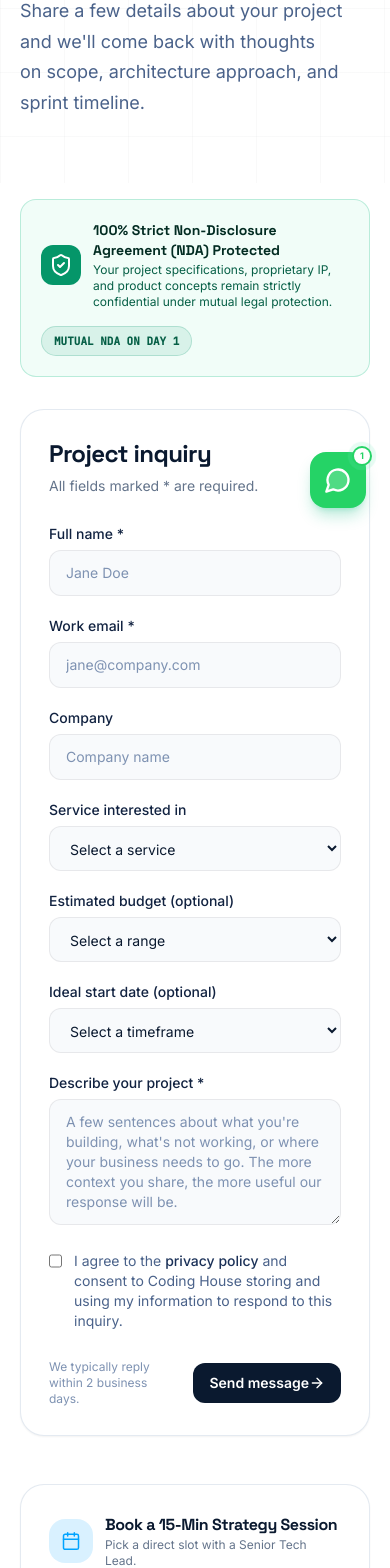
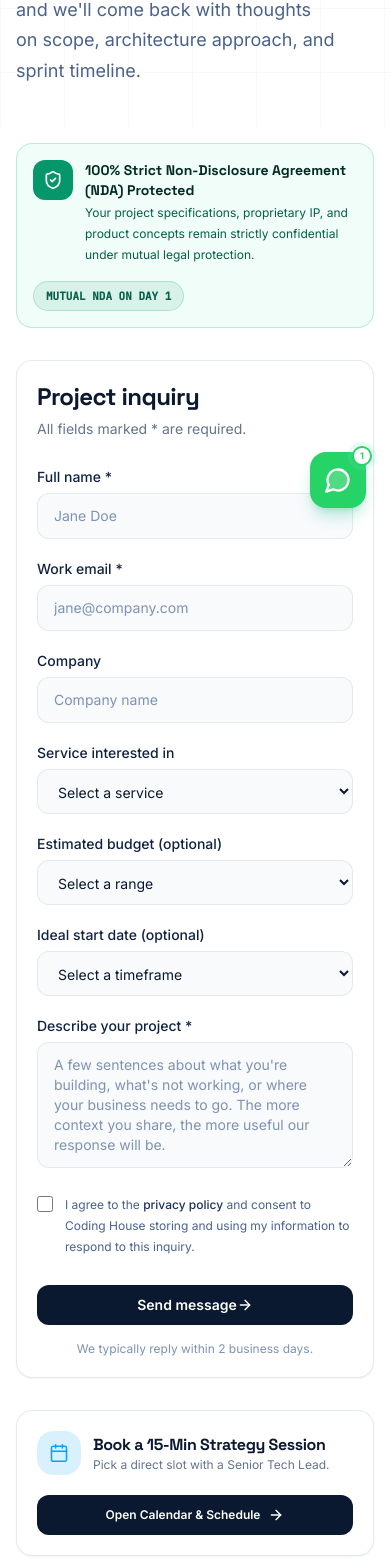
Before and after one commit to Naynesh-Patel/coding-house, a React (Vite) app: page /contact in a window 390 px wide. Shown: the part 312-1880 px from the top of the page. Built offline with nearby package versions, Linux system fonts and the light colour scheme.

Commit message:
fix(mobile): resolve horizontal overflow and align all card boxes uniformly on mobile

```diff
--- a/src/components/layout/Footer.tsx
+++ b/src/components/layout/Footer.tsx
@@ -94,23 +94,23 @@ export function Footer() {
         </div>
 
         {/* Accreditation Trust Strip */}
-        <div className="mt-12 pt-8 border-t border-white/8 flex flex-wrap items-center justify-between gap-4 text-xs text-slate-400">
-          <div className="flex flex-wrap items-center gap-4 sm:gap-8">
-            <span className="flex items-center gap-1.5 text-slate-300">
-              <span className="h-2 w-2 rounded-full bg-[#00A3FF]" />
-              <strong>Clutch:</strong> 4.9/5 Rating (120+ Reviews)
+        <div className="mt-12 pt-8 border-t border-white/8 flex flex-col md:flex-row items-start md:items-center justify-between gap-5 text-xs text-slate-400">
+          <div className="flex flex-wrap items-center gap-x-6 gap-y-2.5">
+            <span className="inline-flex items-center gap-1.5 text-slate-300">
+              <span className="h-2 w-2 shrink-0 rounded-full bg-[#00A3FF]" />
+              <span><strong>Clutch:</strong> 4.9/5 Rating (120+ Reviews)</span>
             </span>
-            <span className="flex items-center gap-1.5 text-slate-300">
-              <span className="h-2 w-2 rounded-full bg-[#FF6400]" />
-              <strong>Security:</strong> ISO 27001 & ISO 9001 Certified
+            <span className="inline-flex items-center gap-1.5 text-slate-300">
+              <span className="h-2 w-2 shrink-0 rounded-full bg-[#FF6400]" />
+              <span><strong>Security:</strong> ISO 27001 & ISO 9001 Certified</span>
             </span>
-            <span className="flex items-center gap-1.5 text-slate-300">
-              <span className="h-2 w-2 rounded-full bg-amber-400" />
-              <strong>Cloud:</strong> AWS Select Tier Partner
+            <span className="inline-flex items-center gap-1.5 text-slate-300">
+              <span className="h-2 w-2 shrink-0 rounded-full bg-amber-400" />
+              <span><strong>Cloud:</strong> AWS Select Tier Partner</span>
             </span>
           </div>
 
-          <div className="flex items-center gap-5">
+          <div className="flex items-center gap-5 pt-1 md:pt-0">
             <Link to="/privacy-policy" className="text-xs text-slate-400 hover:text-white transition-colors">
               Privacy Policy
             </Link>
--- a/src/components/layout/Layout.tsx
+++ b/src/components/layout/Layout.tsx
@@ -22,7 +22,7 @@ export function Layout() {
   }, [pathname, hash]);
 
   return (
-    <div className="flex min-h-screen flex-col">
+    <div className="flex min-h-screen flex-col w-full max-w-[100vw] overflow-x-hidden">
       <Navbar />
       <PageTransition>
         <Outlet />
--- a/src/components/ui/Motion.tsx
+++ b/src/components/ui/Motion.tsx
@@ -8,6 +8,7 @@ export function PageTransition({ children }: { children: ReactNode }) {
       initial={{ opacity: 0, y: 6 }}
       animate={{ opacity: 1, y: 0 }}
       transition={{ duration: 0.4, ease: [0.22, 1, 0.36, 1] }}
+      className="w-full flex-1 overflow-x-hidden"
     >
       {children}
     </motion.main>
@@ -31,7 +32,7 @@ export function Reveal({
       whileInView={{ opacity: 1, y: 0 }}
       viewport={{ once: true, margin: '-60px' }}
       transition={{ duration: 0.55, delay, ease: [0.22, 1, 0.36, 1] }}
-      className={className}
+      className={`w-full ${className}`}
     >
       {children}
     </motion.div>
--- a/src/components/ui/PageHero.tsx
+++ b/src/components/ui/PageHero.tsx
@@ -23,7 +23,7 @@ export function PageHero({
 }) {
   return (
     <section
-      className={`relative overflow-hidden pt-32 pb-16 sm:pt-40 sm:pb-20 ${
+      className={`relative overflow-hidden pt-24 pb-10 sm:pt-36 sm:pb-16 ${
         dark ? 'bg-ink-950 text-paper-50' : 'bg-paper-50'
       }`}
     >
--- a/src/index.css
+++ b/src/index.css
@@ -14,11 +14,21 @@
     -webkit-font-smoothing: antialiased;
     -moz-osx-font-smoothing: grayscale;
     text-rendering: optimizeLegibility;
+    overflow-x: hidden;
+    max-width: 100vw;
   }
 
   body {
     @apply bg-paper-50 text-ink-900 font-sans antialiased;
     font-feature-settings: 'cv11', 'ss01';
+    overflow-x: hidden;
+    max-width: 100vw;
+    width: 100%;
+  }
+
+  #root {
+    overflow-x: hidden;
+    width: 100%;
   }
 
   ::selection {
@@ -62,7 +72,7 @@
 @layer components {
   /* Layout */
   .container-page {
-    @apply mx-auto w-full max-w-7xl px-5 sm:px-8 md:px-10;
+    @apply mx-auto w-full max-w-7xl px-4 sm:px-6 md:px-8 lg:px-10;
   }
 
   /* Eyebrow label */
--- a/src/pages/Contact.tsx
+++ b/src/pages/Contact.tsx
@@ -82,31 +82,31 @@ export default function ContactPage() {
       <Section className="pt-4 sm:pt-8">
         <Container>
           {/* 100% Strict NDA Protection Banner */}
-          <div className="mb-8 flex flex-col sm:flex-row items-start sm:items-center justify-between gap-4 rounded-2xl border border-emerald-500/25 bg-emerald-50/70 p-5 text-emerald-950">
-            <div className="flex items-center gap-3">
+          <div className="mb-8 flex flex-col sm:flex-row items-start sm:items-center justify-between gap-4 rounded-2xl border border-emerald-500/25 bg-emerald-50/70 p-4 sm:p-5 text-emerald-950 w-full">
+            <div className="flex items-start sm:items-center gap-3 min-w-0">
               <div className="flex h-10 w-10 shrink-0 items-center justify-center rounded-xl bg-emerald-600 text-white">
-                <ShieldCheck className="h-6 w-6" />
+                <ShieldCheck className="h-5 w-5 sm:h-6 sm:w-6" />
               </div>
-              <div>
+              <div className="min-w-0">
                 <p className="font-display text-sm font-bold text-emerald-950">
                   100% Strict Non-Disclosure Agreement (NDA) Protected
                 </p>
-                <p className="text-xs text-emerald-800 mt-0.5">
+                <p className="text-xs text-emerald-800 mt-0.5 leading-relaxed">
                   Your project specifications, proprietary IP, and product concepts remain strictly confidential under mutual legal protection.
                 </p>
               </div>
             </div>
-            <span className="inline-flex items-center rounded-full bg-emerald-600/10 px-3 py-1 text-2xs font-mono font-bold uppercase text-emerald-800 border border-emerald-600/20 shrink-0">
+            <span className="inline-flex items-center rounded-full bg-emerald-600/10 px-3 py-1 text-2xs font-mono font-bold uppercase text-emerald-800 border border-emerald-600/20 shrink-0 self-start sm:self-auto">
               Mutual NDA on Day 1
             </span>
           </div>
 
-          <div className="grid gap-12 lg:grid-cols-12">
+          <div className="grid gap-8 lg:gap-12 lg:grid-cols-12 w-full">
             {/* Form column */}
-            <div className="lg:col-span-7">
+            <div className="w-full lg:col-span-7">
               <Reveal>
                 {submitted ? (
-                  <div className="flex flex-col items-center rounded-2xl border border-slate-200/90 bg-white p-10 text-center shadow-sm">
+                  <div className="flex flex-col items-center rounded-2xl sm:rounded-3xl border border-slate-200/90 bg-white p-6 sm:p-10 text-center shadow-sm w-full">
                     <span className="inline-flex h-14 w-14 items-center justify-center rounded-full bg-emerald-500/12 text-emerald-600">
                       <Check className="h-7 w-7" strokeWidth={2} />
                     </span>
@@ -126,7 +126,7 @@ export default function ContactPage() {
                 ) : (
                   <form
                     onSubmit={onSubmit}
-                    className="rounded-3xl border border-slate-200/90 bg-white p-7 sm:p-9 shadow-sm"
+                    className="w-full rounded-2xl sm:rounded-3xl border border-slate-200/90 bg-white p-5 sm:p-8 md:p-9 shadow-sm"
                   >
                     <h2 className="font-display text-2xl font-bold text-[#0A192F]">Project inquiry</h2>
                     <p className="mt-1.5 text-sm text-slate-500">All fields marked * are required.</p>
@@ -204,9 +204,9 @@ export default function ContactPage() {
                           id="contact-consent"
                           name="consent"
                           required
-                          className="mt-0.5 h-4 w-4 rounded border-ink-300 text-volt-600 focus:ring-volt-500"
+                          className="mt-0.5 h-4 w-4 rounded border-ink-300 text-volt-600 focus:ring-volt-500 shrink-0"
                         />
-                        <span className="text-sm text-ink-500">
+                        <span className="text-xs sm:text-sm text-ink-500 leading-relaxed">
                           I agree to the{' '}
                           <a href="/privacy-policy" className="font-medium text-ink-700 hover:underline underline-offset-4">
                             privacy policy
@@ -216,11 +216,11 @@ export default function ContactPage() {
                       </label>
                     </div>
 
-                    <div className="mt-7 flex items-center justify-between gap-4">
-                      <p className="text-xs text-ink-400">
+                    <div className="mt-7 flex flex-col-reverse sm:flex-row items-stretch sm:items-center justify-between gap-4">
+                      <p className="text-xs text-ink-400 text-center sm:text-left">
                         We typically reply within 2 business days.
                       </p>
-                      <Button type="submit" variant="secondary" size="md" disabled={loading}>
+                      <Button type="submit" variant="secondary" size="md" disabled={loading} className="w-full sm:w-auto justify-center">
                         {loading ? 'Sending…' : 'Send message'}
                         {!loading && <ArrowRight className="h-4 w-4" />}
                       </Button>
@@ -231,15 +231,15 @@ export default function ContactPage() {
             </div>
 
             {/* Info sidebar */}
-            <aside className="lg:col-span-5 space-y-5">
+            <aside className="w-full lg:col-span-5 space-y-5">
               {/* Calendly Discovery Call Card */}
               <Reveal delay={0.08}>
-                <div className="rounded-3xl border border-slate-200/90 bg-white p-7 shadow-sm">
+                <div className="w-full rounded-2xl sm:rounded-3xl border border-slate-200/90 bg-white p-5 sm:p-7 shadow-sm">
                   <div className="flex items-center gap-3">
-                    <div className="flex h-11 w-11 items-center justify-center rounded-2xl bg-[#00A3FF]/15 text-[#00A3FF]">
+                    <div className="flex h-11 w-11 shrink-0 items-center justify-center rounded-2xl bg-[#00A3FF]/15 text-[#00A3FF]">
                       <Calendar className="h-5 w-5" strokeWidth={1.8} />
                     </div>
-                    <div>
+                    <div className="min-w-0">
                       <h4 className="font-display text-base font-bold text-[#0A192F]">
                         Book a 15-Min Strategy Session
                       </h4>
@@ -259,7 +259,7 @@ export default function ContactPage() {
               </Reveal>
 
               <Reveal delay={0.12}>
-                <div className="rounded-3xl border border-slate-200/90 bg-white p-7 shadow-sm space-y-4">
+                <div className="w-full rounded-2xl sm:rounded-3xl border border-slate-200/90 bg-white p-5 sm:p-7 shadow-sm space-y-4">
                   <p className="text-xs font-mono font-bold uppercase tracking-wider text-[#FF6400]">
                     Direct Contacts
                   </p>
@@ -280,7 +280,7 @@ export default function ContactPage() {
 
               {/* Office Address */}
               <Reveal delay={0.15}>
-                <div className="rounded-3xl border border-slate-200/90 bg-white p-7 shadow-sm">
+                <div className="w-full rounded-2xl sm:rounded-3xl border border-slate-200/90 bg-white p-5 sm:p-7 shadow-sm">
                   <div className="flex items-center gap-2 text-xs font-mono font-bold uppercase tracking-wider text-[#00A3FF] mb-4">
                     <MapPin className="h-4 w-4" />
                     <span>Office Address</span>
@@ -299,7 +299,7 @@ export default function ContactPage() {
               </Reveal>
 
               <Reveal delay={0.18}>
-                <div className="rounded-3xl border border-slate-200/90 bg-[#0A192F] p-7 text-white shadow-sm">
+                <div className="w-full rounded-2xl sm:rounded-3xl border border-slate-200/90 bg-[#0A192F] p-5 sm:p-7 text-white shadow-sm">
                   <p className="inline-flex items-center gap-1.5 text-xs font-mono font-bold uppercase tracking-wider text-[#00A3FF]">
                     <span>//</span>
                     <span>Guaranteed Working Session</span>
```
